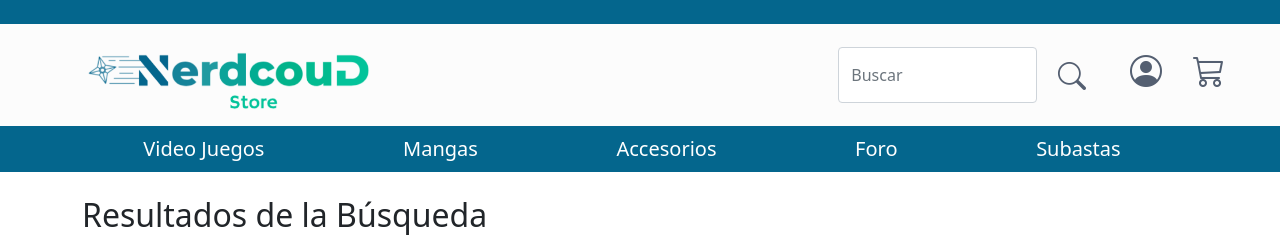
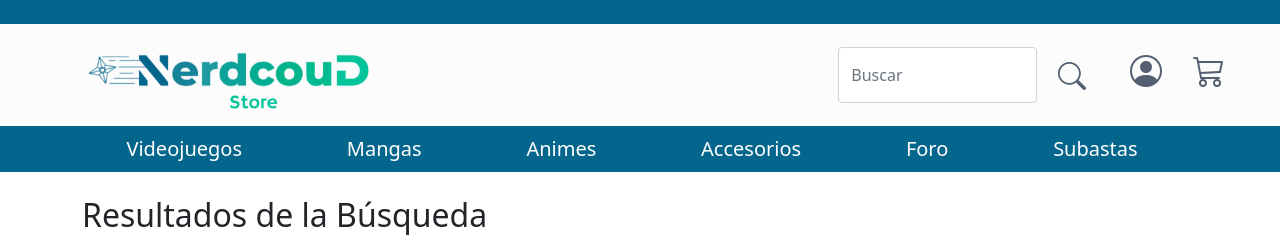
Before and after one commit to sovieeet/NerDCoudStore, a Django app: page /buscar/ in a window 1280 px wide. Shown: the top 244 px of the page. Run offline with Django 4.2, Linux system fonts and the light colour scheme; parts of the project's set-up code (start-up, migrations or seed data) failed here and were passed over.

Commit message:
Fix navigation links in base.html

```diff
--- a/nerdapp/templates/nerdapp/base.html
+++ b/nerdapp/templates/nerdapp/base.html
@@ -101,13 +101,16 @@
 
 							{% else %}
 							<li class="nav-item m-auto">
-								<a href="" class="navbar-brand">Video Juegos</a>
+								<a href="{% url 'videojuegos' %}" class="navbar-brand">Videojuegos</a>
 							</li>
 							<li class="nav-item m-auto">
-								<a href="" class="navbar-brand">Mangas</a>
+								<a href="{% url 'mangas' %}" class="navbar-brand">Mangas</a>
 							</li>
 							<li class="nav-item m-auto">
-								<a href="" class="navbar-brand">Accesorios</a>
+								<a href="{% url 'animes' %}" class="navbar-brand">Animes</a>
+							</li>
+							<li class="nav-item m-auto">
+								<a href="{% url 'accesorios' %}" class="navbar-brand">Accesorios</a>
 							</li>
 							{% endif %}
 							<li class="nav-item m-auto">
```
